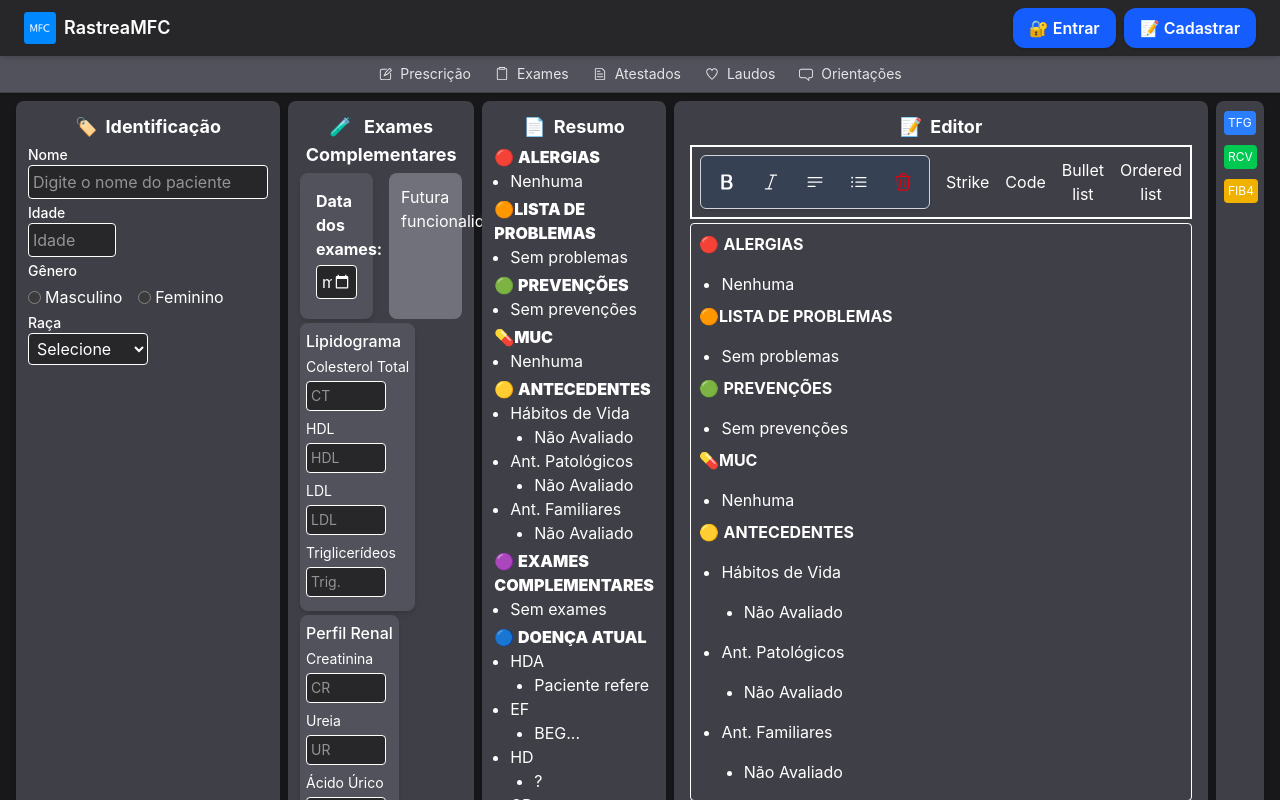
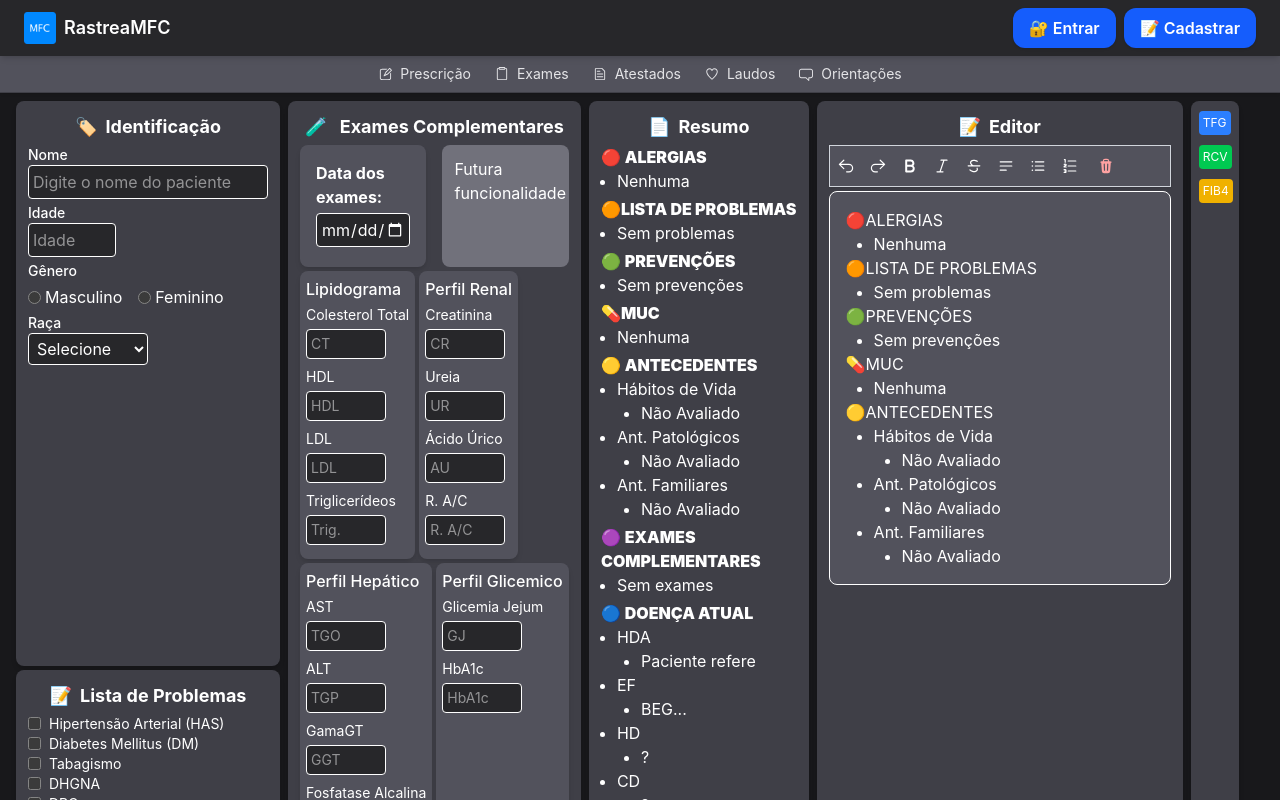
Before and after one commit to gabrielgcmr/RCV_PWA, a React (Vite) app in the folder frontend/: page / in a window 1280 px wide. Shown: the top 800 px of the page. Built offline with nearby package versions, Linux system fonts and the light colour scheme.

Commit message:
Implement Tiptap editor with initial content; refactor MenuBar and styles; remove unused components and update dependencies

```diff
--- a/frontend/package.json
+++ b/frontend/package.json
@@ -18,6 +18,7 @@
     "@tiptap/extension-link": "^2.11.7",
     "@tiptap/extension-strike": "^2.11.7",
     "@tiptap/extension-text-align": "^2.11.7",
+    "@tiptap/html": "^2.11.7",
     "@tiptap/pm": "^2.11.7",
     "@tiptap/react": "^2.11.7",
     "@tiptap/starter-kit": "^2.11.7",
@@ -33,6 +34,7 @@
   },
   "devDependencies": {
     "@eslint/js": "^9.19.0",
+    "@tailwindcss/typography": "^0.5.16",
     "@testing-library/jest-dom": "^6.6.3",
     "@testing-library/react": "^16.2.0",
     "@types/node": "^22.13.17",
--- a/frontend/src/components/editors/Content.tsx
+++ /dev/null
@@ -1,58 +0,0 @@
-export const content = `
-<h3 className={summaryTitle}>
-    🔴 <b>ALERGIAS</b>
-</h3>
-<ul>
-    <li>Nenhuma</li>
-</ul>
-
-<h3>
-    🟠<b>LISTA DE PROBLEMAS</b>
-</h3>
-<ul>
-    <li>Sem problemas</li>
-</ul>
-
-<h3>
-    🟢 <b>PREVENÇÕES</b>
-</h3>
- <ul>
-    <li>Sem prevenções</li>
-</ul>
-
-<h3 >
-    💊<b>MUC</b>
-</h3>
-<ul >
-    <li>Nenhuma</li>
-</ul>
-
-<h3>
-    🟡 <b>ANTECEDENTES</b>
-</h3>
-<ul >
-    <li>
-    Hábitos de Vida
-        <ul >
-            <li>Não Avaliado</li>
-        </ul>
-    </li>
-</ul>
-<ul>
-    <li>
-    Ant. Patológicos
-        <ul>
-            <li>Não Avaliado</li>
-        </ul>
-    </li>
-</ul>
-<ul >
-    <li>
-    Ant. Familiares
-        <ul >
-            <li>Não Avaliado</li>
-        </ul>
-    </li>
-</ul>
-
-`;
--- a/frontend/src/components/editors/MenuBar.tsx
+++ b/frontend/src/components/editors/MenuBar.tsx
@@ -1,153 +1,101 @@
-import { useCurrentEditor } from "@tiptap/react";
+import {
+  BoldIcon,
+  ItalicIcon,
+  ListBulletIcon,
+  TrashIcon,
+  Bars3BottomLeftIcon,
+  NumberedListIcon,
+  StrikethroughIcon,
+  ArrowUturnLeftIcon,
+  ArrowUturnRightIcon,
+} from "@heroicons/react/20/solid";
 
-export const MenuBar = () => {
-  const { editor } = useCurrentEditor();
+type Props = {
+  // eslint-disable-next-line @typescript-eslint/no-explicit-any
+  editor: any;
+};
 
-  if (!editor) {
-    return null;
-  }
+export default function MenuBar({ editor }: Props) {
+  if (!editor) return null;
+
+  const buttonClass = (isActive: boolean) =>
+    `p-1 rounded transition hover:bg-gray-500 ${isActive ? "bg-blue-400" : ""}`;
+
+  const iconClassName = 'h-4 w-4"';
 
   return (
-    <div className="control-group">
-      <div className="button-group">
+    <div className="flex gap-2 border border-gray-300 p-1 shadow-sm bg-zinc-600">
+      <button
+        onClick={() => editor.chain().focus().undo().run()}
+        disabled={!editor.can().chain().focus().undo().run()}
+        className={buttonClass(false)}
+        title="Desfazer (CTRL + Z)"
+      >
+        <ArrowUturnLeftIcon className={iconClassName} />
+      </button>
+      {/* Refazer */}
+      <button
+        onClick={() => editor.chain().focus().redo().run()}
+        disabled={!editor.can().chain().focus().redo().run()}
+        className={buttonClass(false)}
+        title="Refazer (CTRL + SHIFT + Z)"
+      >
+        <ArrowUturnRightIcon className={iconClassName} />
+      </button>
+      <button
+        onClick={() => editor.chain().focus().toggleBold().run()}
+        disabled={!editor.can().chain().focus().toggleBold().run()}
+        className={buttonClass(editor.isActive("bold"))}
+        title="Negrito (Ctrl + B)"
+      >
+        <BoldIcon className={iconClassName} />
+      </button>
       <button
         onClick={() => editor.chain().focus().toggleItalic().run()}
         disabled={!editor.can().chain().focus().toggleItalic().run()}
-          className={editor.isActive("italic") ? "is-active" : ""}
+        className={buttonClass(editor.isActive("italic"))}
+        title="Itálico (Ctrl + I)"
       >
-          Italic
+        <ItalicIcon className={iconClassName} />
       </button>
       <button
         onClick={() => editor.chain().focus().toggleStrike().run()}
         disabled={!editor.can().chain().focus().toggleStrike().run()}
-          className={editor.isActive("strike") ? "is-active" : ""}
+        className={buttonClass(editor.isActive("strike"))}
+        title="Tachado (Ctrl + D)"
       >
-          Strike
+        <StrikethroughIcon className={iconClassName} />
       </button>
       <button
-          onClick={() => editor.chain().focus().toggleCode().run()}
-          disabled={!editor.can().chain().focus().toggleCode().run()}
-          className={editor.isActive("code") ? "is-active" : ""}
+        onClick={() => editor.chain().focus().toggleHeading({ level: 2 }).run()}
+        className={buttonClass(editor.isActive("heading", { level: 2 }))}
+        title="Título"
       >
-          Code
-        </button>
-        <button onClick={() => editor.chain().focus().unsetAllMarks().run()}>
-          Clear marks
-        </button>
-        <button onClick={() => editor.chain().focus().clearNodes().run()}>
-          Clear nodes
+        <Bars3BottomLeftIcon className={iconClassName} />
       </button>
       <button
-          onClick={() => editor.chain().focus().setParagraph().run()}
-          className={editor.isActive("paragraph") ? "is-active" : ""}
+        onClick={() => editor.chain().focus().toggleBulletList().run()}
+        className={buttonClass(editor.isActive("bulletList"))}
+        title="Lista com marcadores"
       >
-          Paragraph
+        <ListBulletIcon className={iconClassName} />
+      </button>
+      <button
+        onClick={() => editor.chain().focus().toggleOrderedList().run()}
+        className={buttonClass(editor.isActive("orderedList"))}
+        title="Lista numerada"
+      >
+        <NumberedListIcon className={iconClassName} />
       </button>
       <button
         onClick={() =>
-            editor.chain().focus().toggleHeading({ level: 1 }).run()
+          editor.chain().focus().unsetAllMarks().clearNodes().run()
         }
-          className={
-            editor.isActive("heading", { level: 1 }) ? "is-active" : ""
-          }
+        className="p-2 rounded hover:bg-red-100 text-red-300"
+        title="Remover formatação"
       >
-          H1
-        </button>
-        <button
-          onClick={() =>
-            editor.chain().focus().toggleHeading({ level: 2 }).run()
-          }
-          className={
-            editor.isActive("heading", { level: 2 }) ? "is-active" : ""
-          }
-        >
-          H2
-        </button>
-        <button
-          onClick={() =>
-            editor.chain().focus().toggleHeading({ level: 3 }).run()
-          }
-          className={
-            editor.isActive("heading", { level: 3 }) ? "is-active" : ""
-          }
-        >
-          H3
-        </button>
-        <button
-          onClick={() =>
-            editor.chain().focus().toggleHeading({ level: 4 }).run()
-          }
-          className={
-            editor.isActive("heading", { level: 4 }) ? "is-active" : ""
-          }
-        >
-          H4
-        </button>
-        <button
-          onClick={() =>
-            editor.chain().focus().toggleHeading({ level: 5 }).run()
-          }
-          className={
-            editor.isActive("heading", { level: 5 }) ? "is-active" : ""
-          }
-        >
-          H5
-        </button>
-        <button
-          onClick={() =>
-            editor.chain().focus().toggleHeading({ level: 6 }).run()
-          }
-          className={
-            editor.isActive("heading", { level: 6 }) ? "is-active" : ""
-          }
-        >
-          H6
-        </button>
-        <button
-          onClick={() => editor.chain().focus().toggleBulletList().run()}
-          className={editor.isActive("bulletList") ? "is-active" : ""}
-        >
-          Bullet list
-        </button>
-        <button
-          onClick={() => editor.chain().focus().toggleOrderedList().run()}
-          className={editor.isActive("orderedList") ? "is-active" : ""}
-        >
-          Ordered list
-        </button>
-        <button
-          onClick={() => editor.chain().focus().toggleCodeBlock().run()}
-          className={editor.isActive("codeBlock") ? "is-active" : ""}
-        >
-          Code block
-        </button>
-        <button
-          onClick={() => editor.chain().focus().toggleBlockquote().run()}
-          className={editor.isActive("blockquote") ? "is-active" : ""}
-        >
-          Blockquote
-        </button>
-        <button
-          onClick={() => editor.chain().focus().setHorizontalRule().run()}
-        >
-          Horizontal rule
-        </button>
-        <button onClick={() => editor.chain().focus().setHardBreak().run()}>
-          Hard break
-        </button>
-        <button
-          onClick={() => editor.chain().focus().undo().run()}
-          disabled={!editor.can().chain().focus().undo().run()}
-        >
-          Undo
-        </button>
-        <button
-          onClick={() => editor.chain().focus().redo().run()}
-          disabled={!editor.can().chain().focus().redo().run()}
-        >
-          Redo
+        <TrashIcon className={iconClassName} />
       </button>
     </div>
-    </div>
   );
-};
+}
--- a/frontend/src/components/editors/TipTap.tsx
+++ b/frontend/src/components/editors/TipTap.tsx
@@ -1,4 +1,3 @@
-import "./styles.css";
 import { EditorContent, useEditor } from "@tiptap/react";
 import StarterKit from "@tiptap/starter-kit";
 import Heading from "@tiptap/extension-heading";
@@ -14,8 +13,11 @@ import SectionBase from "../common/form/SectionBase";
 import Strike from "@tiptap/extension-strike";
 import Link from "@tiptap/extension-link";
 import Italic from "@tiptap/extension-italic";
-import { content } from "./Content";
-import MenuBar from "./ToolBar";
+import { initialContent } from "./initialContent";
+import MenuBar from "./MenuBar";
+
+const tiptapClassName =
+  "prose prose-invert max-w-none min-h-40 p-4 border mt-1 bg-zinc-600 rounded-lg list-disc list-inside [&_ul]:list-disc [&_ul]:pl-5 [&_li]:ml-2";
 
 const extensions = [
   StarterKit,
@@ -42,47 +44,15 @@ const extensions = [
 const Tiptap = () => {
   const editor = useEditor({
     extensions,
-    content,
+    content: initialContent,
   });
 
   if (!editor) return null;
 
   return (
     <SectionBase title="Editor" icon="📝">
-      <div className="flex gap-4 border-2 p-2 m-1">
-        <MenuBar editor={editor} />
-        <button
-          onClick={() => editor.chain().focus().toggleStrike().run()}
-          disabled={!editor.can().chain().focus().toggleStrike().run()}
-          className={editor.isActive("strike") ? "is-active" : ""}
-        >
-          Strike
-        </button>
-        <button
-          onClick={() => editor.chain().focus().toggleCode().run()}
-          disabled={!editor.can().chain().focus().toggleCode().run()}
-          className={editor.isActive("code") ? "is-active" : ""}
-        >
-          Code
-        </button>
-        <button
-          onClick={() => editor.chain().focus().toggleBulletList().run()}
-          className={editor.isActive("bulletList") ? "is-active" : ""}
-        >
-          Bullet list
-        </button>
-        <button
-          onClick={() => editor.chain().focus().toggleOrderedList().run()}
-          className={editor.isActive("orderedList") ? "is-active" : ""}
-        >
-          Ordered list
-        </button>
-      </div>
-
-      <EditorContent
-        editor={editor}
-        className=" tiptap min-h-40 border p-2 m-1 rounded"
-      />
+      <MenuBar editor={editor} />
+      <EditorContent editor={editor} className={tiptapClassName} />
     </SectionBase>
   );
 };
--- a/frontend/src/components/editors/ToolBar.tsx
+++ /dev/null
@@ -1,67 +0,0 @@
-import {
-  BoldIcon,
-  ItalicIcon,
-  ListBulletIcon,
-  TrashIcon,
-  Bars3BottomLeftIcon,
-} from "@heroicons/react/24/outline";
-
-type Props = {
-  // eslint-disable-next-line @typescript-eslint/no-explicit-any
-  editor: any;
-};
-
-export default function MenuBar({ editor }: Props) {
-  if (!editor) return null;
-
-  const buttonClass = (isActive: boolean) =>
-    `p-2 rounded transition hover:bg-gray-200 ${isActive ? "bg-gray-300" : ""}`;
-
-  return (
-    <div className="flex gap-2 border border-gray-300 p-2 rounded-md shadow-sm bg-gray-700">
-      <button
-        onClick={() => editor.chain().focus().toggleBold().run()}
-        disabled={!editor.can().chain().focus().toggleBold().run()}
-        className={buttonClass(editor.isActive("bold"))}
-        title="Negrito"
-      >
-        <BoldIcon className="h-5 w-5" />
-      </button>
-
-      <button
-        onClick={() => editor.chain().focus().toggleItalic().run()}
-        disabled={!editor.can().chain().focus().toggleItalic().run()}
-        className={buttonClass(editor.isActive("italic"))}
-        title="Itálico"
-      >
-        <ItalicIcon className="h-5 w-5" />
-      </button>
-
-      <button
-        onClick={() => editor.chain().focus().toggleHeading({ level: 2 }).run()}
-        className={buttonClass(editor.isActive("heading", { level: 2 }))}
-        title="Título"
-      >
-        <Bars3BottomLeftIcon className="h-5 w-5" />
-      </button>
-
-      <button
-        onClick={() => editor.chain().focus().toggleBulletList().run()}
-        className={buttonClass(editor.isActive("bulletList"))}
-        title="Lista com marcadores"
-      >
-        <ListBulletIcon className="h-5 w-5" />
-      </button>
-
-      <button
-        onClick={() =>
-          editor.chain().focus().unsetAllMarks().clearNodes().run()
-        }
-        className="p-2 rounded hover:bg-red-100 text-red-600"
-        title="Remover formatação"
-      >
-        <TrashIcon className="h-5 w-5" />
-      </button>
-    </div>
-  );
-}
--- /dev/null
+++ b/frontend/src/components/editors/initialContent.ts
@@ -0,0 +1,160 @@
+export const initialContent = {
+  type: "doc",
+  content: [
+    {
+      type: "heading",
+      attrs: { level: 3 },
+      content: [{ type: "text", text: "🔴ALERGIAS" }],
+    },
+    {
+      type: "bulletList",
+      content: [
+        {
+          type: "listItem",
+          content: [
+            {
+              type: "paragraph",
+              content: [{ type: "text", text: "Nenhuma" }],
+            },
+          ],
+        },
+      ],
+    },
+    {
+      type: "heading",
+      attrs: { level: 3 },
+      content: [{ type: "text", text: "🟠LISTA DE PROBLEMAS" }],
+    },
+    {
+      type: "bulletList",
+      content: [
+        {
+          type: "listItem",
+          content: [
+            {
+              type: "paragraph",
+              content: [{ type: "text", text: "Sem problemas" }],
+            },
+          ],
+        },
+      ],
+    },
+    {
+      type: "heading",
+      attrs: { level: 3 },
+      content: [{ type: "text", text: "🟢PREVENÇÕES" }],
+    },
+    {
+      type: "bulletList",
+      content: [
+        {
+          type: "listItem",
+          content: [
+            {
+              type: "paragraph",
+              content: [{ type: "text", text: "Sem prevenções" }],
+            },
+          ],
+        },
+      ],
+    },
+    {
+      type: "heading",
+      attrs: { level: 3 },
+      content: [{ type: "text", text: "💊MUC" }],
+    },
+    {
+      type: "bulletList",
+      content: [
+        {
+          type: "listItem",
+          content: [
+            {
+              type: "paragraph",
+              content: [{ type: "text", text: "Nenhuma" }],
+            },
+          ],
+        },
+      ],
+    },
+    {
+      type: "heading",
+      attrs: { level: 3 },
+      content: [{ type: "text", text: "🟡ANTECEDENTES" }],
+    },
+    {
+      type: "bulletList",
+      content: [
+        {
+          type: "listItem",
+          content: [
+            {
+              type: "paragraph",
+              content: [{ type: "text", text: "Hábitos de Vida" }],
+            },
+            {
+              type: "bulletList",
+              content: [
+                {
+                  type: "listItem",
+                  content: [
+                    {
+                      type: "paragraph",
+                      content: [{ type: "text", text: "Não Avaliado" }],
+                    },
+                  ],
+                },
+              ],
+            },
+          ],
+        },
+        {
+          type: "listItem",
+          content: [
+            {
+              type: "paragraph",
+              content: [{ type: "text", text: "Ant. Patológicos" }],
+            },
+            {
+              type: "bulletList",
+              content: [
+                {
+                  type: "listItem",
+                  content: [
+                    {
+                      type: "paragraph",
+                      content: [{ type: "text", text: "Não Avaliado" }],
+                    },
+                  ],
+                },
+              ],
+            },
+          ],
+        },
+        {
+          type: "listItem",
+          content: [
+            {
+              type: "paragraph",
+              content: [{ type: "text", text: "Ant. Familiares" }],
+            },
+            {
+              type: "bulletList",
+              content: [
+                {
+                  type: "listItem",
+                  content: [
+                    {
+                      type: "paragraph",
+                      content: [{ type: "text", text: "Não Avaliado" }],
+                    },
+                  ],
+                },
+              ],
+            },
+          ],
+        },
+      ],
+    },
+  ],
+};
--- a/frontend/src/components/editors/styles.css
+++ b/frontend/src/components/editors/styles.css
@@ -1,3 +1,4 @@
+/*styles.css*/
 .tiptap > :first-child {
   margin-top: 0;
 }
@@ -6,11 +7,11 @@
 .tiptap ul,
 .tiptap ol {
   padding: 0 1rem;
-  margin: 1rem 1rem 0.5rem 0.4rem;
+  margin: 1rem 1rem;
   list-style-type: disc; /* Forçar bullets */
 }
 
 .tiptap li p {
-  margin-top: 0.25em;
-  margin-bottom: 0.25em;
+  margin-top: 0 em;
+  margin-bottom: 0 em;
 }
--- a/frontend/src/styles.css
+++ b/frontend/src/styles.css
@@ -1,10 +1,10 @@
 @import "tailwindcss";
+
 
 :root {
   font-family: Inter, system-ui, sans-serif;
   line-height: 1.5;
   font-weight: 400;
-
   color-scheme: dark;
   background-color: #1f1f1f;
 
--- /dev/null
+++ b/frontend/tailwind.config.js
@@ -0,0 +1,16 @@
+// tailwind.config.js
+
+/** @type {import('tailwindcss').Config} */
+module.exports = {
+  content: [
+    "./index.html",
+    // Ajuste os caminhos para corresponder aos seus arquivos de template/componentes
+    "./src/**/*.{js,ts,jsx,tsx,vue}",
+  ],
+  theme: {
+    extend: {
+      // Você pode adicionar suas customizações de tema aqui, se necessário
+    },
+  },
+  plugins: [require("@tailwindcss/typography")],
+};
```
Also changed, not shown: 2 other files (tests, documents, lock files or other folders). Lines whose indentation alone changed are shown as unchanged.
